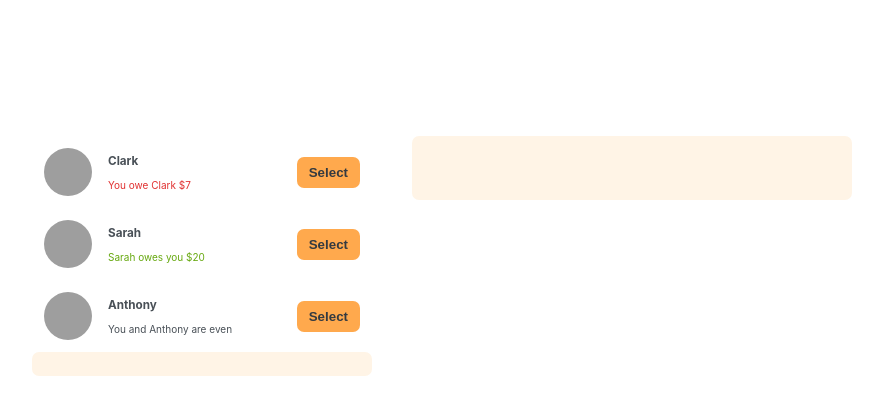
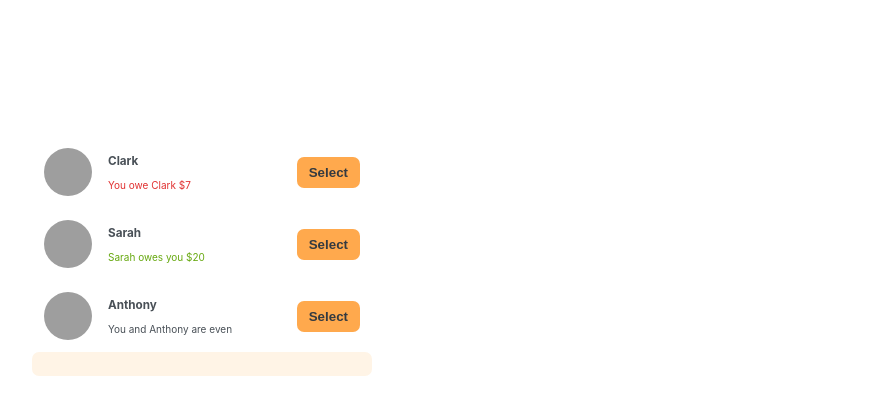
Before and after one commit to rheaphillips/eat-n-split, a React (Vite) app: page / in a window 1280 px wide. Shown: the top 414 px of the page, without its empty margins (198-1081 px from the left). Built offline with nearby package versions, Linux system fonts and the light colour scheme; grey boxes are pictures that could not be loaded.

Commit message:
Display split bill form only when a friend is selected

```diff
--- a/src/App.jsx
+++ b/src/App.jsx
@@ -38,7 +38,7 @@ function EatNSplit() {
         selectedFriend={selectedFriend}
         onSelectedFriend={handleSelectedFriend}
       />
-      <SplitBillForm />
+      {selectedFriend && <SplitBillForm />}
     </div>
   );
 }
```
